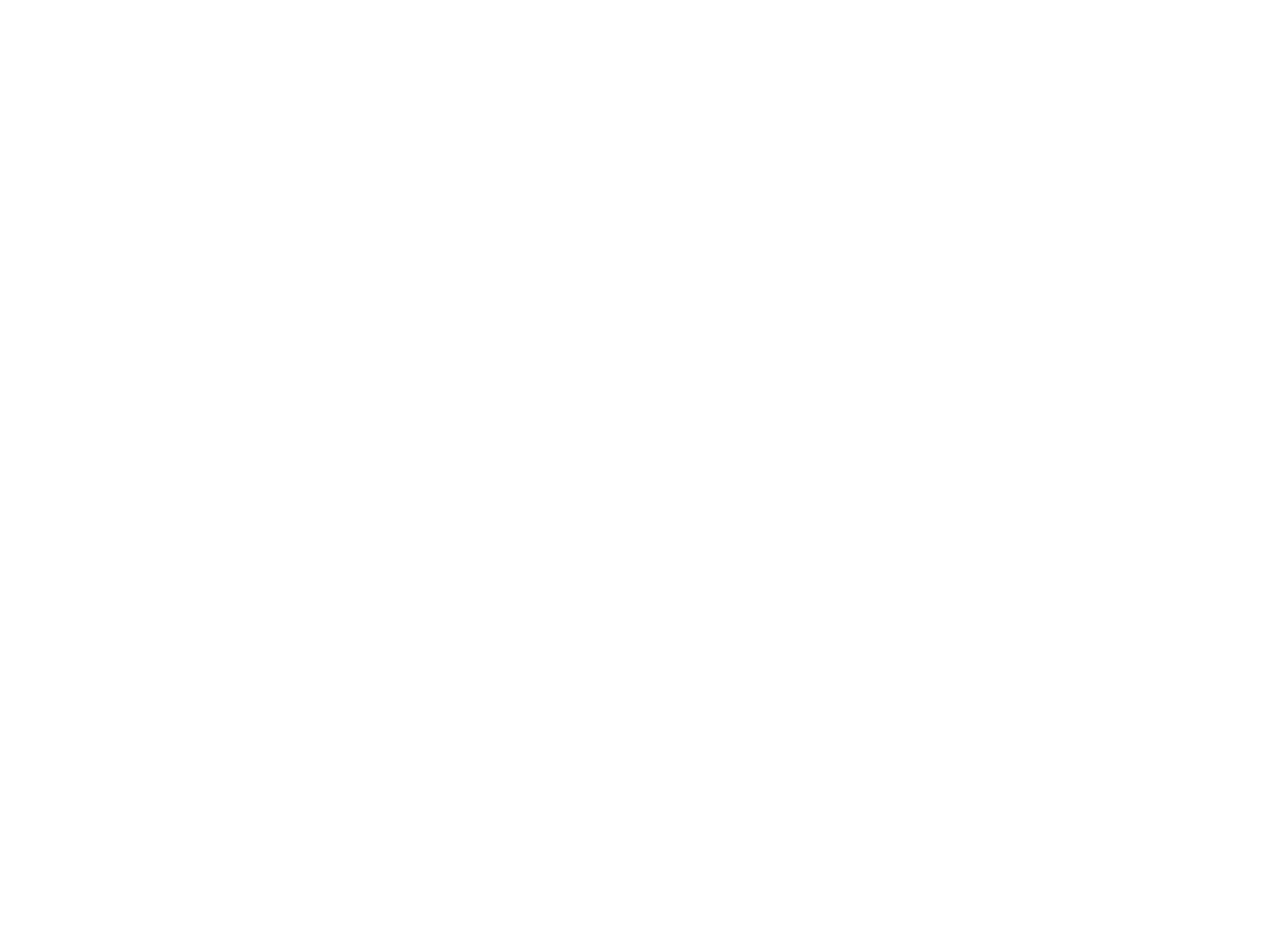
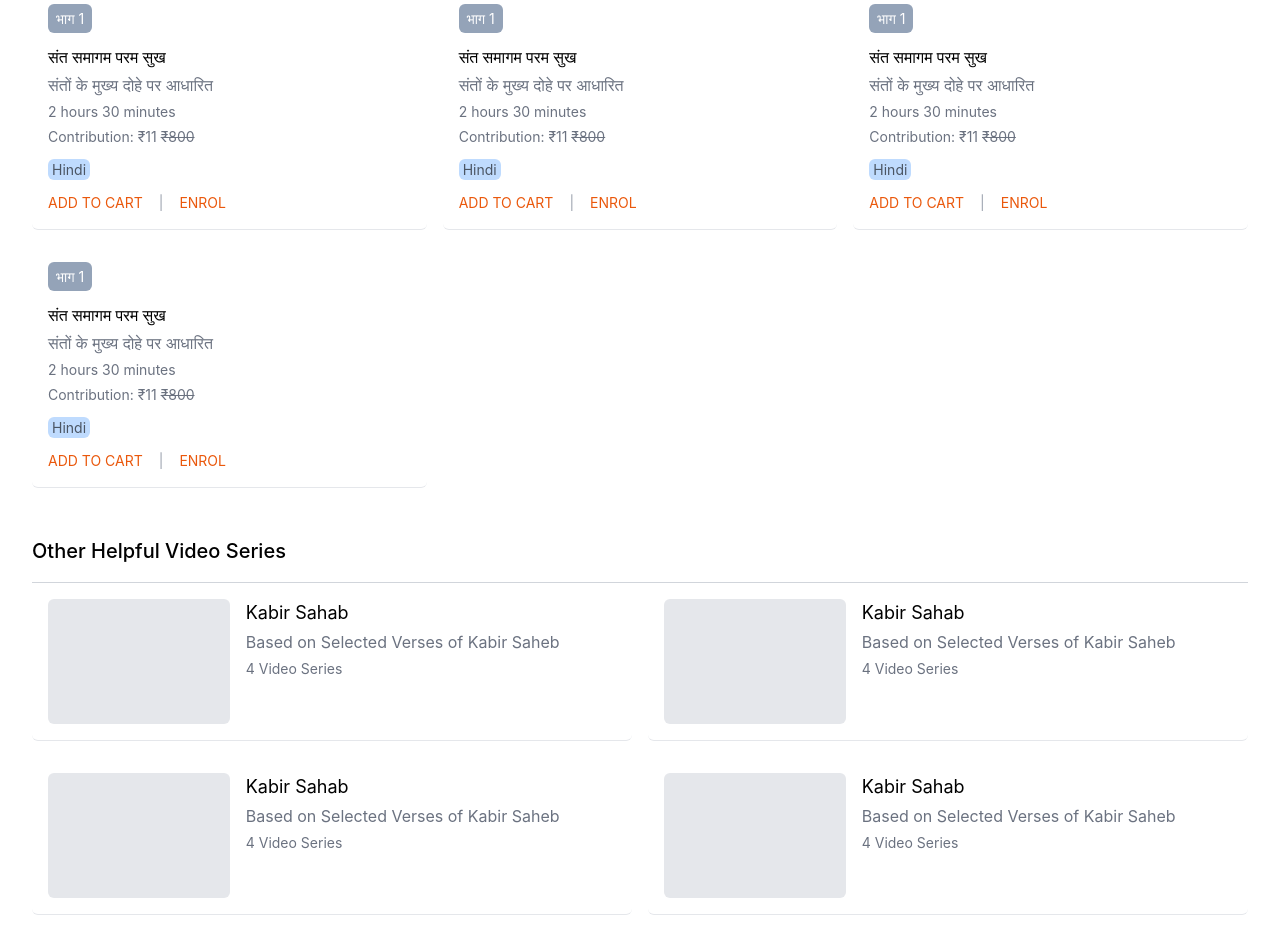
Before and after one commit to aman-maharshi/paf-femt, a React (Create React App) app: page / in a window 1280 px wide. Shown: the part 740-1671 px from the top of the page. Before the commit the page ends 800 px from the top, so only its background shows below. Built offline with nearby package versions, Linux system fonts and the light colour scheme; the HTML template or start-up script is replaced by a standard one.

Commit message:
video sections UI added

```diff
--- a/src/App.js
+++ b/src/App.js
@@ -1,4 +1,6 @@
 import Hero from "./components/Hero";
+import VideoSeriesOne from "./components/VideoSeriesOne";
+import VideoSeriesTwo from "./components/VideoSeriesTwo";
 import Header from "./components/header";
 
 function App() {
@@ -6,6 +8,8 @@
     <div>
       <Header />
       <Hero />
+      <VideoSeriesOne />
+      <VideoSeriesTwo />
     </div>
   )
 }
--- a/src/components/Hero.js
+++ b/src/components/Hero.js
@@ -4,12 +4,12 @@
 
 function Hero() {
   return (
-    <div className="px-8 py-4">
+    <div className="md:px-8 px-4 py-4">
       <div className="flex items-center gap-2 text-slate-700 text-[14px]">Home <IoIosArrowForward className="text-slate-700" /> संतवाणी</div>
 
       <div className="mt-4">
         <h1 className="text-xl font-semibold">संतवाणी</h1>
-        <div className="grid grid-cols-5 gap-4 mt-4">
+        <div className="grid md:grid-cols-5 grid-cols-1 gap-4 mt-4">
           <div className="col-span-2">
             <div className="w-full h-72 bg-gray-200 rounded-lg"></div>
           </div>
--- /dev/null
+++ b/src/components/VideoSeriesOne.js
@@ -0,0 +1,69 @@
+import React from 'react'
+
+function VideoSeriesOne() {
+  return (
+    <div className='md:px-8 px-4 py-4 mt-4'>
+      <h2 className='text-[20px] font-medium pb-4 border-b border-gray-300'>Video Series (8)</h2>
+
+      <div className='grid lg:grid-cols-3 md:grid-cols-2 grid-cols-1 gap-4'>
+        <div className='flex flex-col items-start p-4 gap-1 cursor-pointer hover:bg-slate-100 border-b border-gray-200 rounded-md'>
+          <div className='bg-slate-400 text-[14px] text-white py-1 px-2 rounded-md mb-2'>भाग 1</div>
+          <h3 className='font-medium'>संत समागम परम सुख</h3>
+          <div className='text-gray-500'>संतों के मुख्य दोहे पर आधारित</div>
+          <div className='text-[14px] text-gray-500'>2 hours 30 minutes</div>
+          <div className='text-[14px] text-gray-500'>Contribution: ₹11 <s>₹800</s></div>
+          <div className='bg-blue-200 text-[14px] px-1 mt-2 text-gray-600 rounded-md'>Hindi</div>
+          <div className='flex gap-4 mt-2'>
+            <button className='text-[#EA580C] text-[14px]'>ADD TO CART</button>
+            <div className='text-gray-400 text-[14px]'>|</div>
+            <button className='text-[#EA580C] text-[14px]'>ENROL</button>
+          </div>
+        </div>
+
+        <div className='flex flex-col items-start p-4 gap-1 cursor-pointer hover:bg-slate-100 border-b border-gray-200 rounded-md'>
+          <div className='bg-slate-400 text-[14px] text-white py-1 px-2 rounded-md mb-2'>भाग 1</div>
+          <h3 className='font-medium'>संत समागम परम सुख</h3>
+          <div className='text-gray-500'>संतों के मुख्य दोहे पर आधारित</div>
+          <div className='text-[14px] text-gray-500'>2 hours 30 minutes</div>
+          <div className='text-[14px] text-gray-500'>Contribution: ₹11 <s>₹800</s></div>
+          <div className='bg-blue-200 text-[14px] px-1 mt-2 text-gray-600 rounded-md'>Hindi</div>
+          <div className='flex gap-4 mt-2'>
+            <button className='text-[#EA580C] text-[14px]'>ADD TO CART</button>
+            <div className='text-gray-400 text-[14px]'>|</div>
+            <button className='text-[#EA580C] text-[14px]'>ENROL</button>
+          </div>
+        </div>
+
+        <div className='flex flex-col items-start p-4 gap-1 cursor-pointer hover:bg-slate-100 border-b border-gray-200 rounded-md'>
+          <div className='bg-slate-400 text-[14px] text-white py-1 px-2 rounded-md mb-2'>भाग 1</div>
+          <h3 className='font-medium'>संत समागम परम सुख</h3>
+          <div className='text-gray-500'>संतों के मुख्य दोहे पर आधारित</div>
+          <div className='text-[14px] text-gray-500'>2 hours 30 minutes</div>
+          <div className='text-[14px] text-gray-500'>Contribution: ₹11 <s>₹800</s></div>
+          <div className='bg-blue-200 text-[14px] px-1 mt-2 text-gray-600 rounded-md'>Hindi</div>
+          <div className='flex gap-4 mt-2'>
+            <button className='text-[#EA580C] text-[14px]'>ADD TO CART</button>
+            <div className='text-gray-400 text-[14px]'>|</div>
+            <button className='text-[#EA580C] text-[14px]'>ENROL</button>
+          </div>
+        </div>
+
+        <div className='flex flex-col items-start p-4 gap-1 cursor-pointer hover:bg-slate-100 border-b border-gray-200 rounded-md'>
+          <div className='bg-slate-400 text-[14px] text-white py-1 px-2 rounded-md mb-2'>भाग 1</div>
+          <h3 className='font-medium'>संत समागम परम सुख</h3>
+          <div className='text-gray-500'>संतों के मुख्य दोहे पर आधारित</div>
+          <div className='text-[14px] text-gray-500'>2 hours 30 minutes</div>
+          <div className='text-[14px] text-gray-500'>Contribution: ₹11 <s>₹800</s></div>
+          <div className='bg-blue-200 text-[14px] px-1 mt-2 text-gray-600 rounded-md'>Hindi</div>
+          <div className='flex gap-4 mt-2'>
+            <button className='text-[#EA580C] text-[14px]'>ADD TO CART</button>
+            <div className='text-gray-400 text-[14px]'>|</div>
+            <button className='text-[#EA580C] text-[14px]'>ENROL</button>
+          </div>
+        </div>
+      </div>
+    </div>
+  )
+}
+
+export default VideoSeriesOne
--- /dev/null
+++ b/src/components/VideoSeriesTwo.js
@@ -0,0 +1,50 @@
+import React from 'react'
+
+function VideoSeriesTwo() {
+  return (
+    <div className='md:px-8 px-4 py-4 mt-4'>
+      <h2 className='text-[20px] font-medium pb-4 border-b border-gray-300'>Other Helpful Video Series</h2>
+
+      <div className='grid md:grid-cols-2 grid-cols-1 gap-4'>
+        <div className='flex gap-4 p-4 cursor-pointer hover:bg-slate-100 border-b border-gray-200 rounded-md'>
+          <div className='w-[32%] h-[125px] bg-gray-200 rounded-md'></div>
+          <div>
+            <h3 className='text-[18px] mb-1'>Kabir Sahab</h3>
+            <div className='text-gray-500 mb-1'>Based on Selected Verses of Kabir Saheb</div>
+            <div className='text-gray-500 text-[14px]'>4 Video Series</div>
+          </div>
+        </div>
+
+        <div className='flex gap-4 p-4 cursor-pointer hover:bg-slate-100 border-b border-gray-200 rounded-md'>
+          <div className='w-[32%] h-[125px] bg-gray-200 rounded-md'></div>
+          <div>
+            <h3 className='text-[18px] mb-1'>Kabir Sahab</h3>
+            <div className='text-gray-500 mb-1'>Based on Selected Verses of Kabir Saheb</div>
+            <div className='text-gray-500 text-[14px]'>4 Video Series</div>
+          </div>
+        </div>
+
+        <div className='flex gap-4 p-4 cursor-pointer hover:bg-slate-100 border-b border-gray-200 rounded-md'>
+          <div className='w-[32%] h-[125px] bg-gray-200 rounded-md'></div>
+          <div>
+            <h3 className='text-[18px] mb-1'>Kabir Sahab</h3>
+            <div className='text-gray-500 mb-1'>Based on Selected Verses of Kabir Saheb</div>
+            <div className='text-gray-500 text-[14px]'>4 Video Series</div>
+          </div>
+        </div>
+
+        <div className='flex gap-4 p-4 cursor-pointer hover:bg-slate-100 border-b border-gray-200 rounded-md'>
+          <div className='w-[32%] h-[125px] bg-gray-200 rounded-md'></div>
+          <div>
+            <h3 className='text-[18px] mb-1'>Kabir Sahab</h3>
+            <div className='text-gray-500 mb-1'>Based on Selected Verses of Kabir Saheb</div>
+            <div className='text-gray-500 text-[14px]'>4 Video Series</div>
+          </div>
+        </div>
+
+      </div>
+    </div>
+  )
+}
+
+export default VideoSeriesTwo
--- a/src/components/header/HeaderNav.js
+++ b/src/components/header/HeaderNav.js
@@ -4,7 +4,7 @@
 
 function HeaderNav() {
   return (
-    <nav className='flex items-center justify-between px-8 py-2 bg-[#D24115] text-white'>
+    <nav className='flex items-center justify-between md:px-8 px-4 py-2 bg-[#D24115] text-white'>
       <div className='flex items-center'>
         <a href="#" className='px-2 py-1 flex gap-4 items-center'>
           <div className='h-7 w-7 rounded-full bg-gray-400'></div>
--- a/src/components/header/HeaderSearchMenu.js
+++ b/src/components/header/HeaderSearchMenu.js
@@ -10,8 +10,8 @@
           All
           <AiFillCaretDown className='text-slate-600 text-[14px]' />
         </button>
-        <div className='border flex'>
-          <input className='p-2 w-[450px]' type="text" placeholder='Search for the video series' />
+        <div className='flex'>
+          <input className='p-2 md:w-[450px]' type="text" placeholder='Search for the video series' />
           <button className='p-2 border bg-[#FED7AA] rounded-e-md'>
             <AiOutlineSearch />
           </button>
```
